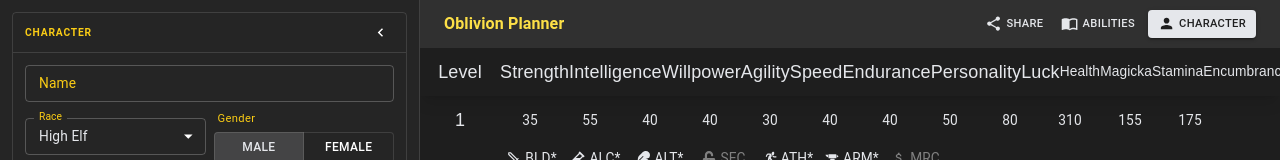
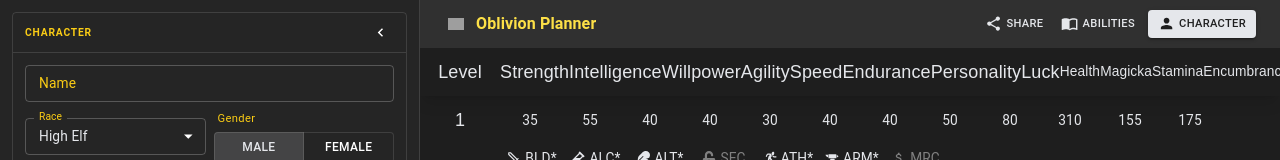
Before and after one commit to ScottMcDermid/oblivion-planner, a Next.js app: page / in a window 1280 px wide. Shown: the top 160 px of the page. Built offline with nearby package versions, Linux system fonts and the light colour scheme; grey boxes are pictures that could not be loaded.

Commit message:
added oblivion.tools icon

```diff
--- a/src/components/Planner.tsx
+++ b/src/components/Planner.tsx
@@ -8,7 +8,7 @@ import PersonIcon from '@mui/icons-material/Person';
 import ImportContacts from '@mui/icons-material/ImportContacts';
 import ShareIcon from '@mui/icons-material/Share';
 import Skeleton from '@mui/material/Skeleton';
-import { AppBar, Box, Button, Drawer, Snackbar, StyledEngineProvider, Toolbar, Typography, useMediaQuery } from '@mui/material';
+import { AppBar, Box, Button, Drawer, IconButton, Snackbar, StyledEngineProvider, Toolbar, Typography, useMediaQuery } from '@mui/material';
 
 import { useShareBuild } from '@/hooks/useShareBuild';
 import { type BuildData } from '@/utils/buildCodec';
@@ -265,6 +265,16 @@ export default function Planner({ sharedBuild }: PlannerProps) {
         >
           <AppBar position="static" sx={{ backgroundColor: 'background.paper' }} elevation={1}>
             <Toolbar variant="dense" sx={{ gap: 1, overflow: 'hidden' }}>
+              <IconButton
+                component="a"
+                href="https://oblivion.tools"
+                size="small"
+                aria-label="Oblivion Tools home"
+                sx={{ p: 0.5 }}
+              >
+                <img src="/oblivion-tools-icon.ico" alt="Oblivion Tools" width={16} height={16} style={{ display: 'block' }} />
+              </IconButton>
+
               <Typography
                 variant="h6"
                 noWrap
```
Also changed, not shown: 1 other file (tests, documents, lock files or other folders).
